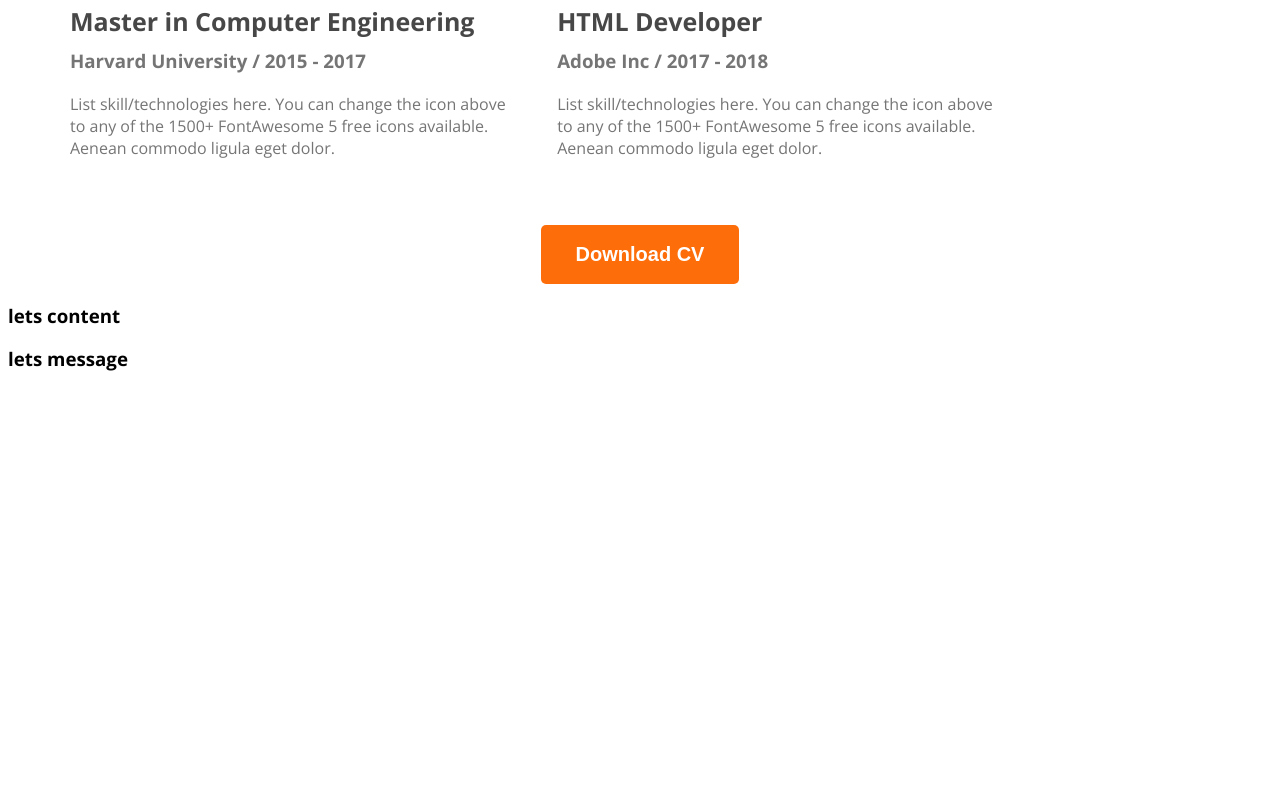
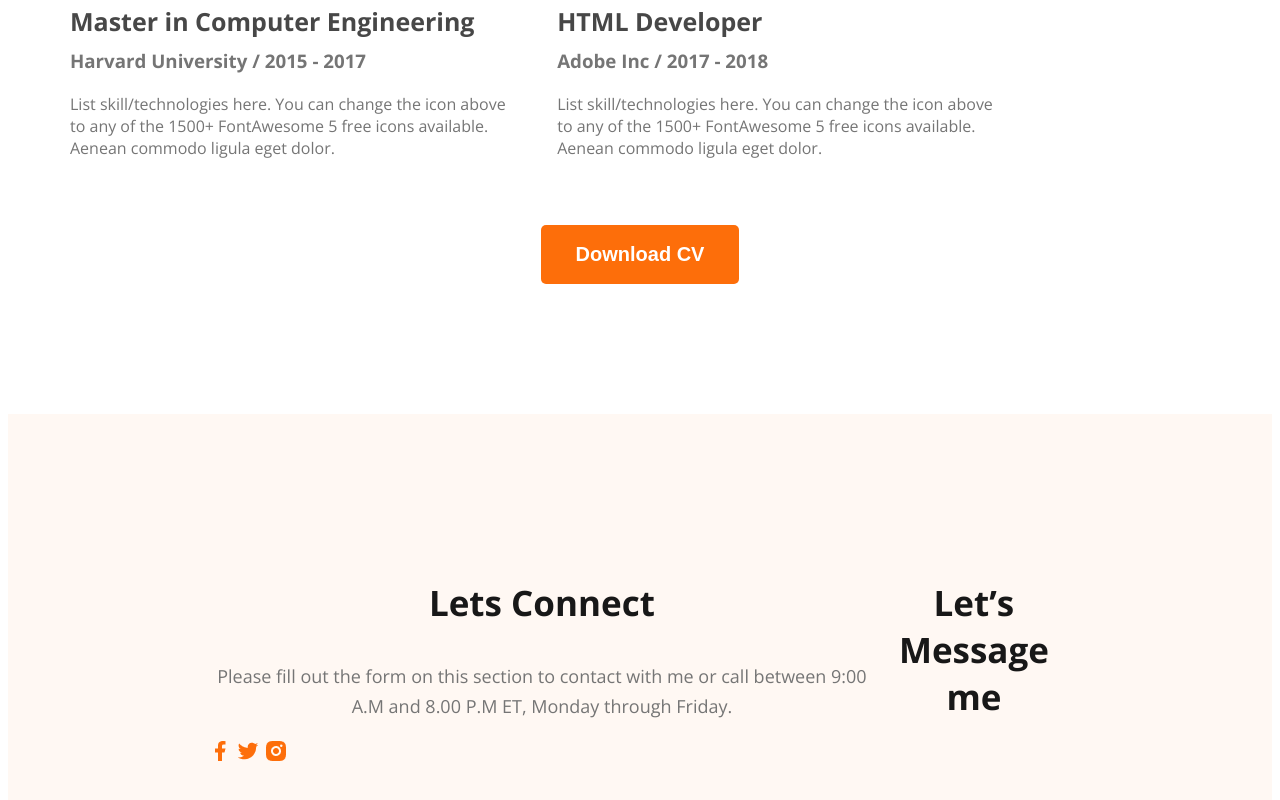
Before and after one commit to tayebidev/web-developer-portfolio2, a plain HTML site: page index.html in a window 1280 px wide. Shown: the part 2894-3694 px from the top of the page. Before the commit the page ends 3284 px from the top, so only its background shows below. Drawn offline with nearby package versions, Linux system fonts and the light colour scheme.

Commit message:
add footer area

```diff
--- a/index.html
+++ b/index.html
@@ -172,8 +172,19 @@
     </main>
 
     <footer>
-        <h3>lets content</h3>
-        <h3>lets message</h3>
+        <div class="footer-column">
+            <h3 class="section-title">Lets Connect</h3>
+             <p class="section-description">Please fill out the form on this section to contact with me or call between 9:00 A.M and 8.00 P.M ET, Monday through Friday.</p>
+             <div class="social-links">
+                <a href=""><img src="images/icons/facebook.png" alt=""></a>
+                <a href=""><img src="images/icons/twitter.png" alt=""></a>
+                <a href=""><img src="images/icons/insta.png" alt=""></a>
+             </div>
+        </div>
+        <div class="footer-column">
+            <h3 class="section-title">Let’s Message me</h3>
+        </div>
+
     </footer>
 
 </body>
--- a/styles/index.css
+++ b/styles/index.css
@@ -218,3 +218,10 @@
     text-align: center;
     margin-top: 50px;
 }
+/* footer style */
+footer{
+    display: flex;
+    background: #FFF8F3;
+    padding: 130px 200px;
+    margin-top: 130px;
+}
```
